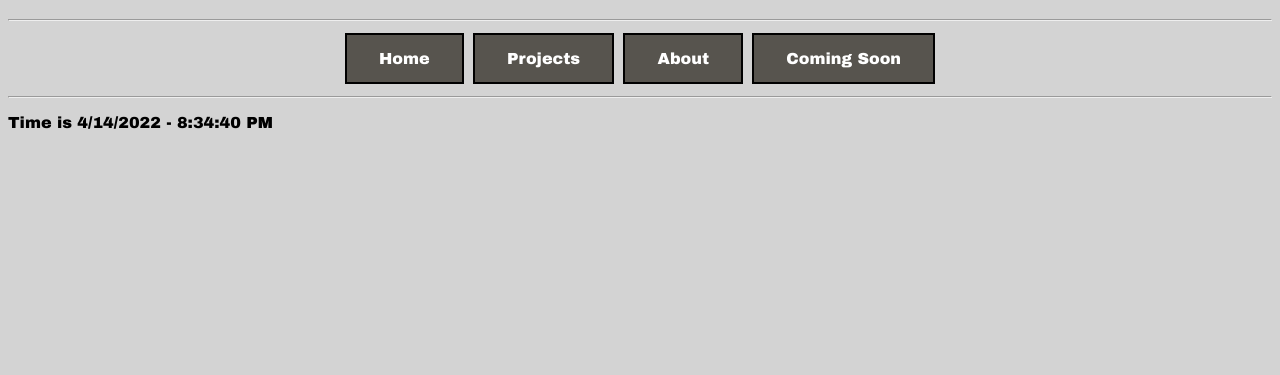
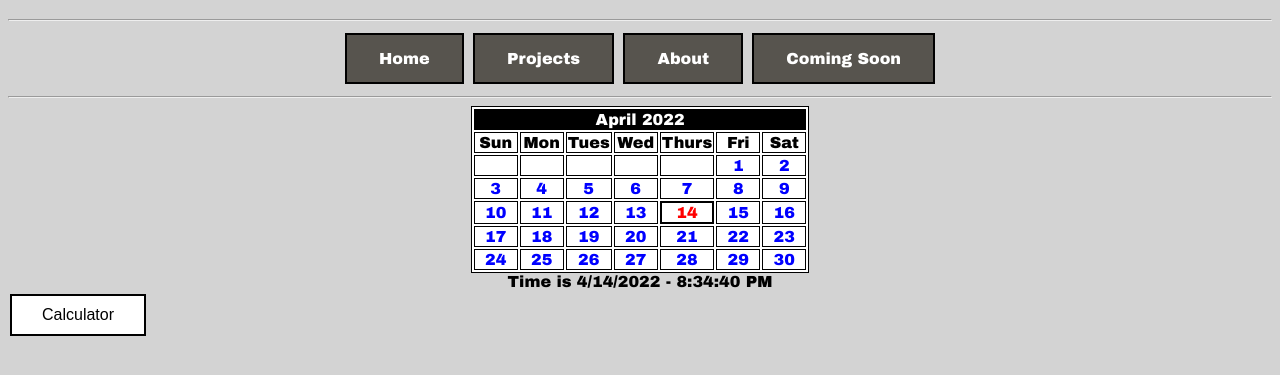
Before and after one commit to GalacticStarShine/GalacticStarShine.github.io, a plain HTML site: page multi-purpose.html in a window 1280 px wide. Shown: the part 71-446 px from the top of the page. Drawn offline with Linux system fonts and the light colour scheme.

Commit message:
Update multi-purpose.html

```diff
--- a/multi-purpose.html
+++ b/multi-purpose.html
@@ -2,7 +2,7 @@
 <html lang="en-us">
 <head>
   <meta charset="UTF-8">
-  <title>Starway Galaxy</title>
+  <title>Starway Galaxy - Multi-Purpose Tool</title>
 <style>
 .button {
   background-color: #57544e;
@@ -23,11 +23,49 @@ body {
   color: black;
 }
 table, th, td {
-  border:1px solid black;
+  border:1px solid black; background: white;
+}
+.monthPre{
+ color: white;
+ text-align: center;
+}
+.monthNow{
+ color: blue;
+ text-align: center;
+}
+.dayNow{
+ border: 2px solid black;
+ color: #FF0000;
+ text-align: center;
+}
+.calendar td{
+ htmlContent: 2px;
+ width: 40px;
+}
+.monthNow th{
+ background-color: #000000;
+ color: #FFFFFF;
+ text-align: center;
+}
+.dayNames{
+ background: white;
+ color: black;
+ text-align: center;
+}
+.calculator {
+  background-color: white;
+  border: none;
+  color: black;
+  padding: 10px 30px;
+  text-align: center;
+  text-decoration: none;
+  display: inline-block;
+  font-size: 16px;
+  margin: 4px 2px;
+  cursor: pointer;
+  border: 2px solid black;
 }
 </style>
-
-
 <script>
 `use strict`;
 function refreshTime() {
@@ -36,21 +74,129 @@ function refreshTime() {
   const formattedString = dateString.replace(", ", " - ");
   timeDisplay.textContent = formattedString;
 }
-  setInterval(refreshTime, 1000);
+  setInterval(refreshTime, 10);
 </script>
 <head>
 <body>
 
-
 <p><h1><img src="logo.png" alt="Website logo" width="50" height="40"> Starway Galaxy</h1>
-
 
 <hr>
 <center><a href="/index" class="button">Home</a> <a href="/stuff" class="button">Projects</a> <a href="/about" class="button">About</a> <a href="/" class="button">Coming Soon</a></center>
 <hr>
 
 
-<p> Time is <span id="time"> </span></p>
+
+<center>
+<body onload="displayCalendar()">
+<div id="calendar"></div>
+
+<div>Time is <span id="time"></span></div>
+</center>
+
+<script>
+function displayCalendar(){
+
+ var htmlContent ="";
+ var FebNumberOfDays ="";
+ var counter = 1;
+
+
+ var dateNow = new Date();
+ var month = dateNow.getMonth();
+
+ var nextMonth = month+1;
+ var prevMonth = month -1;
+ var day = dateNow.getDate();
+ var year = dateNow.getFullYear();
+
+
+ if (month == 1){
+    if ( (year%100!=0) && (year%4==0) || (year%400==0)){
+      FebNumberOfDays = 29;
+    }else{
+      FebNumberOfDays = 28;
+    }
+ }
+
+
+ var monthNames = ["January","February","March","April","May","June","July","August","September","October","November", "December"];
+ var dayNames = ["Sunday","Monday","Tuesday","Wednesday","Thrusday","Friday", "Saturday"];
+ var dayPerMonth = ["31", ""+FebNumberOfDays+"","31","30","31","30","31","31","30","31","30","31"]
+
+
+ var nextDate = new Date(nextMonth +' 1 ,'+year);
+ var weekdays= nextDate.getDay();
+ var weekdays2 = weekdays
+ var numOfDays = dayPerMonth[month];
+
+ while (weekdays>0){
+    htmlContent += "<td class='monthPre'></td>";
+
+     weekdays--;
+ }
+
+ while (counter <= numOfDays){
+
+    if (weekdays2 > 6){
+        weekdays2 = 0;
+        htmlContent += "</tr><tr>";
+    }
+
+
+    if (counter == day){
+        htmlContent +="<td class='dayNow'  onMouseOver='this.style.background=\"#FF0000\"; this.style.color=\"#FFFFFF\"' "+
+        "onMouseOut='this.style.background=\"#FFFFFF\"; this.style.color=\"#FF0000\"'>"+counter+"</td>";
+    }else{
+        htmlContent +="<td class='monthNow' onMouseOver='this.style.background=\"#FF0000\"'"+
+        " onMouseOut='this.style.background=\"#FFFFFF\"'>"+counter+"</td>";
+
+    }
+
+    weekdays2++;
+    counter++;
+ }
+
+
+
+ var calendarBody = "<table class='calendar'> <tr class='monthNow'><th colspan='7'>"
+ +monthNames[month]+" "+ year +"</th></tr>";
+ calendarBody +="<tr class='dayNames'>  <td>Sun</td>  <td>Mon</td> <td>Tues</td>"+
+ "<td>Wed</td> <td>Thurs</td> <td>Fri</td> <td>Sat</td> </tr>";
+ calendarBody += "<tr>";
+ calendarBody += htmlContent;
+ calendarBody += "</tr></table>";
+ document.getElementById("calendar").innerHTML=calendarBody;
+}
+</script>
+<script>
+function promptMe(){
+const operator = prompt('Please enter operator ( choose +, -, * or / ): ');
+
+const number1 = parseFloat(prompt('Please enter first number: '));
+const number2 = parseFloat(prompt('Please enter second number: '));
+
+let result;
+
+if (operator == '+') {
+    result = number1 + number2;
+}
+else if (operator == '-') {
+    result = number1 - number2;
+}
+else if (operator == '*') {
+    result = number1 * number2;
+}
+else {
+    result = number1 / number2;
+}
+
+prompt(`${number1} ${operator} ${number2} = ${result}`);
+}
+
+</script>
+
+<button id="button" class="calculator" onclick="promptMe()">Calculator</button>
 
 
 </body>
```
